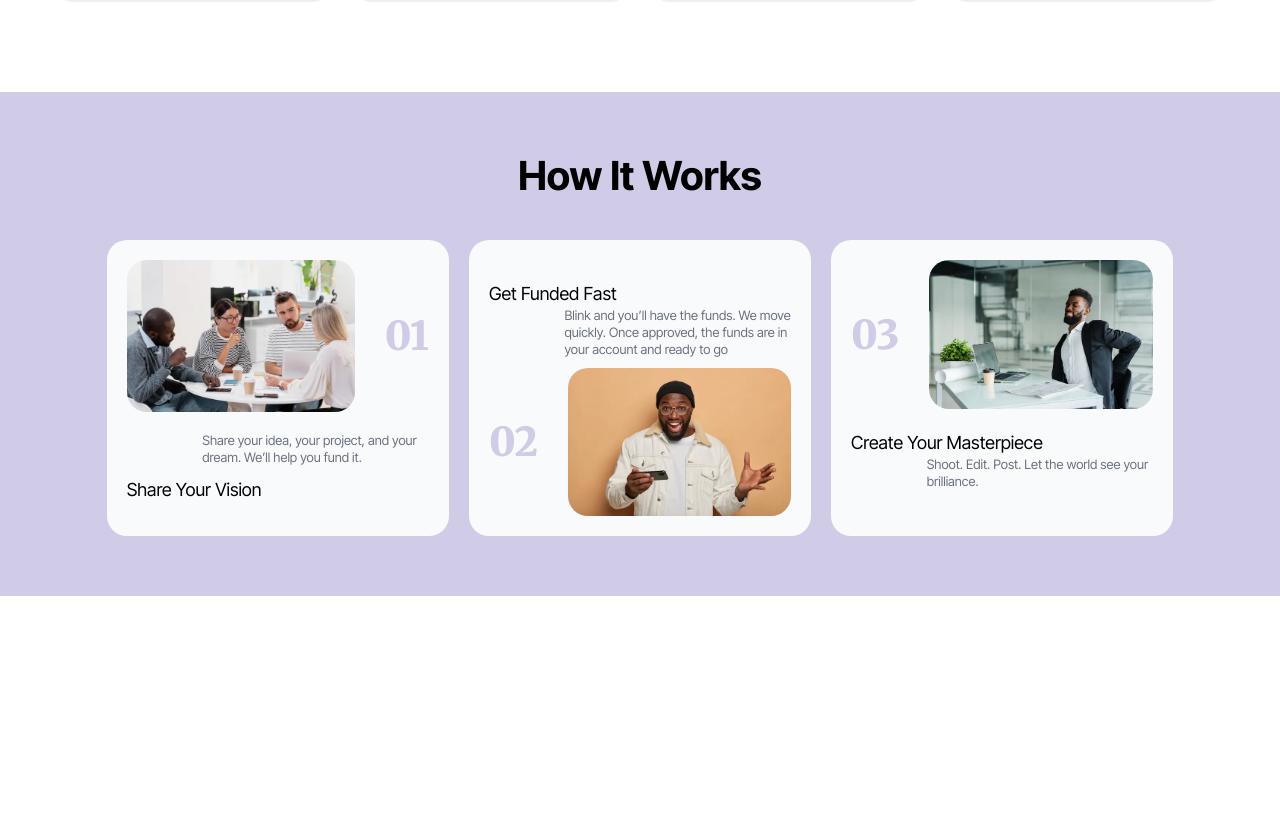
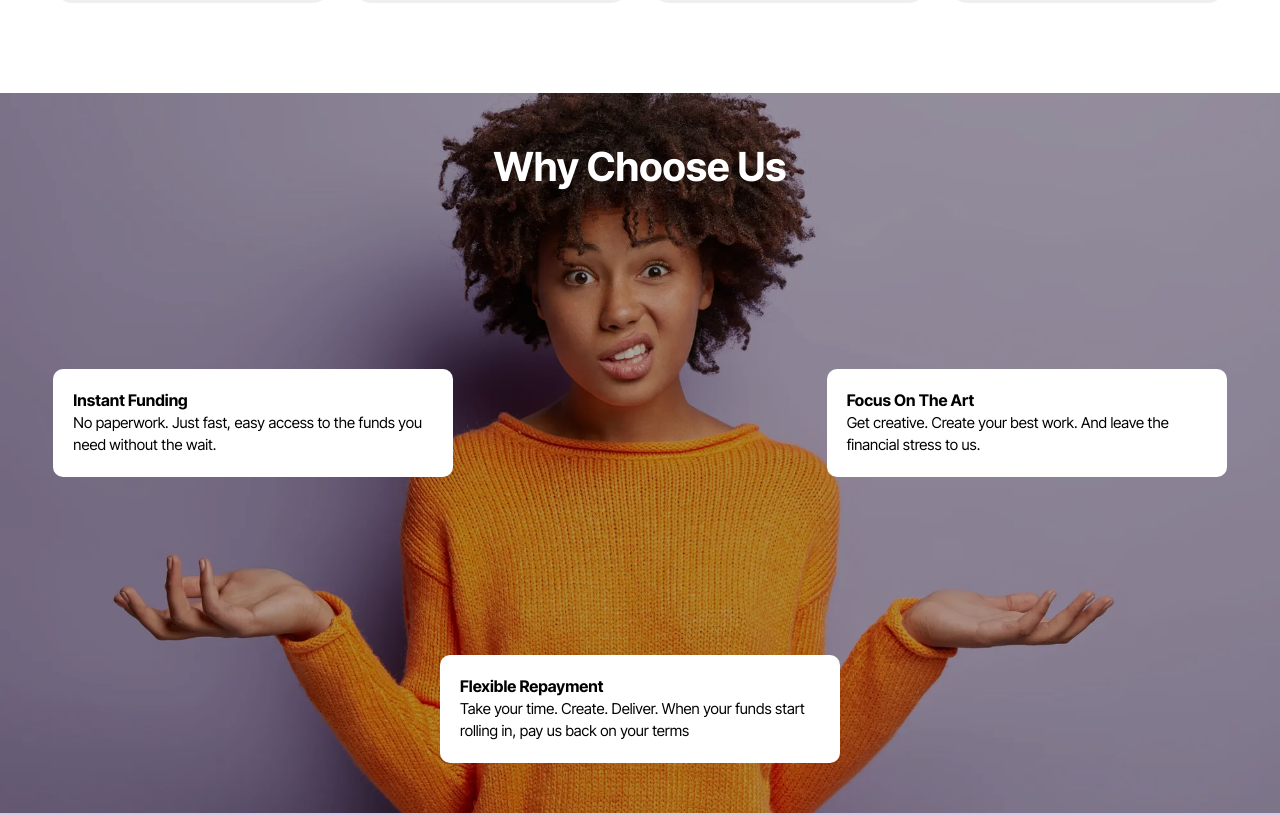
Before and after one commit to Joggyjagz7/fig, a Next.js app: page / in a window 1280 px wide. Shown: the part 1034-1849 px from the top of the page. Before the commit the page ends 1630 px from the top, so only its background shows below. Built offline with nearby package versions, Linux system fonts and the light colour scheme.

Commit message:
addded works section

```diff
--- a/src/app/globals.css
+++ b/src/app/globals.css
@@ -2,19 +2,13 @@
 @tailwind components;
 @tailwind utilities;
 
-:root{
-  --font-h2: inter
-}
-
+/* global styles */
 html {
   font-family: var(--font-poppins);
 }
 h1,h2,h3,h4{
   font-family: var(--font-inter);
 }
-
-
-
 
 .btn-colored{
   @apply border-2 px-[20px] py-[8px] rounded-[10px] text-center bg-primary border-primary  text-[#F1F2F8] text-[12px] font-[700]  duration-500 transition transform active:scale-95 focus:outline-none
@@ -26,7 +20,7 @@ h1,h2,h3,h4{
   @apply lg:text-[40px] text-[25px] leading-[1.2em] font-[700]
 }
 .heading-4{
-  @apply lg:text-[18px] text-[17px] leading-[1.2em] font-[700]
+  @apply  text-[16px]  font-[700]   leading-[1.4em]
 }
 .parapraph{
   @apply lg:text-[15px] text-[16px] lg:leading-[1.5em] leading-[24px]
@@ -35,3 +29,16 @@ h1,h2,h3,h4{
 .swiper{
   margin: 0 0 0 10px !important;
 }
+
+/* styles */
+.choose-bg{
+  background-image: url("/images/choose-bg.webp");
+  background-size: cover;
+  background-position: center;
+  background-attachment: fixed;
+  background-repeat: no-repeat;
+}
+
+.choose-bg>div{
+  background-color: rgba(0,0,0,0.3);
+}
--- a/src/app/page.js
+++ b/src/app/page.js
@@ -1,3 +1,4 @@
+import Choose from "@/components/home/Choose";
 import Hero from "@/components/home/Hero";
 import WhatWeDo from "@/components/home/WhatWeDo";
 import Works from "@/components/home/Works";
@@ -8,6 +9,7 @@ export default function Home() {
     <main className="">
       <Hero />
      <WhatWeDo />
+     <Choose />
      <Works />
 
     </main>
--- a/src/components/Navbar.jsx
+++ b/src/components/Navbar.jsx
@@ -44,12 +44,12 @@ const Navbar = () => {
   return (
     <nav
       className={`${
-        isScrolled ? "bg-purple-900" : "bg-transparent"
+        isScrolled ? "bg-primary" : "bg-transparent"
       } sticky top-0  h-[70px]  lg:h-[50px]   transition-all duration-300 `}
     >
       <div
         className={`flex justify-between mx-auto w-11/12 h-full relative items-center ${
-          isScrolled ? " text-white" : "text-purple-900"
+          isScrolled ? " text-white" : "text-primary"
         }`}
       >
         <div className="text-[25px] font-[900]  ">Fig</div>
--- /dev/null
+++ b/src/components/home/Choose.jsx
@@ -0,0 +1,48 @@
+const Choose = () => {
+  return (
+    <section className="choose-bg">
+      <div className="lg:h-[90vh] flex lg:justify-between py-[50px] flex-col gap-[20px] ">
+        <div className="flex justify-center items-center">
+          <h2 className="heading-2 text-white">Why Choose Us</h2>
+        </div>
+        <div className="flex flex-col gap-[20px]  lg:gap-0 lg:flex-row justify-between w-full lg:w-11/12 mx-auto  ">
+          <div className="lg:group transition transform duration-500 ease-in-out lg:hover:scale-[110%] ">
+            <div className="bg-white p-[20px] w-11/12 md:w-8/12 mx-auto lg:mx-0 lg:w-[400px] rounded-[10px] flex-1 ">
+              <h4 className="group-hover:scale-105 transition ease-in-out heading-4 ">
+                Instant Funding{" "}
+              </h4>
+              <p className="group-hover:scale-105 transition ease-in-out text-[15px] leading-[1.5em]">
+                No paperwork. Just fast, easy access to the funds you need
+                without the wait.
+              </p>
+            </div>
+          </div>
+          <div className="lg:group transition transform duration-500 ease-in-out lg:hover:scale-[110%] ">
+            <div className="bg-white p-[20px] w-11/12 md:w-8/12 mx-auto lg:mx-0 lg:w-[400px] rounded-[10px] flex-1 ">
+              <h4 className="group-hover:scale-105 transition ease-in-out font-[700] leading-[1.4em] ">
+                Focus On The Art{" "}
+              </h4>
+              <p className="group-hover:scale-105 transition ease-in-out text-[15px] leading-[1.5em]">
+                Get creative. Create your best work. And leave the financial
+                stress to us.
+              </p>
+            </div>
+          </div>
+        </div>
+        <div className="flex justify-center items-center w-11/12 lg:w-[400px] md:w-8/12 mx-auto  ">
+            <div className="bg-white lg:group transition transform duration-500 ease-in-out lg:hover:scale-[110%]  p-[20px] w-11/12  mx-auto lg:mx-0  rounded-[10px] flex-1 ">
+              <h4 className="group-hover:scale-105 transition ease-in-out font-[700] leading-[1.4em] ">
+                Flexible Repayment{" "}
+              </h4>
+              <p className="group-hover:scale-105 transition ease-in-out text-[15px] leading-[1.5em]">
+                Take your time. Create. Deliver. When your funds start rolling
+                in, pay us back on your terms
+              </p>
+            </div>
+        </div>
+      </div>
+    </section>
+  );
+};
+
+export default Choose;
--- a/src/components/home/Works.jsx
+++ b/src/components/home/Works.jsx
@@ -11,7 +11,7 @@ const Works = () => {
           </h2>
         </div>
         {/* cards */}
-        <div className="grid grid-cols-1 lg:grid-cols-3 gap-[40px] lg:gap-[20px]">
+        <div className="grid grid-cols-1 md:grid-cols-3 gap-[20px] lg:gap-[20px]">
           {/* card 1 */}
           <div className="bg-[#F9FAFB] col-span-1 group p-[20px] rounded-[20px] overflow-hidden hover:bg-primary transition duration-500 ease-in-out">
             <div className="transition transform hover:scale-[105%] duration-500 w-full h-full">
@@ -37,7 +37,7 @@ const Works = () => {
                   Share your idea, your project, and your dream. We’ll help you fund it.
                   </p>
                 </div>
-                <h3 className="text-[18px] group-hover:text-white ">Share Your Vision</h3>
+                <h4 className="heading-4 group-hover:text-white ">Share Your Vision</h4>
               </div>
             </div>
           </div>
@@ -67,7 +67,7 @@ const Works = () => {
                   Blink and you’ll have the funds. We move quickly. Once approved, the funds are in your account and ready to go
                   </p>
                 </div>
-                <h3 className="text-[18px] ">Get Funded Fast</h3>
+                <h3 className="heading-4 mb-2 ">Get Funded Fast</h3>
               </div>
             </div>
           </div>
@@ -98,7 +98,7 @@ const Works = () => {
 
                   </p>
                 </div>
-                <h3 className="text-[18px] group-hover:text-white">Create Your Masterpiece</h3>
+                <h3 className="heading-4 group-hover:text-white mb-2">Create Your Masterpiece</h3>
               </div>
             </div>
           </div>
```
Also changed, not shown: public/images/choose-bg-small.webp (added), public/images/choose-bg.webp (added).
